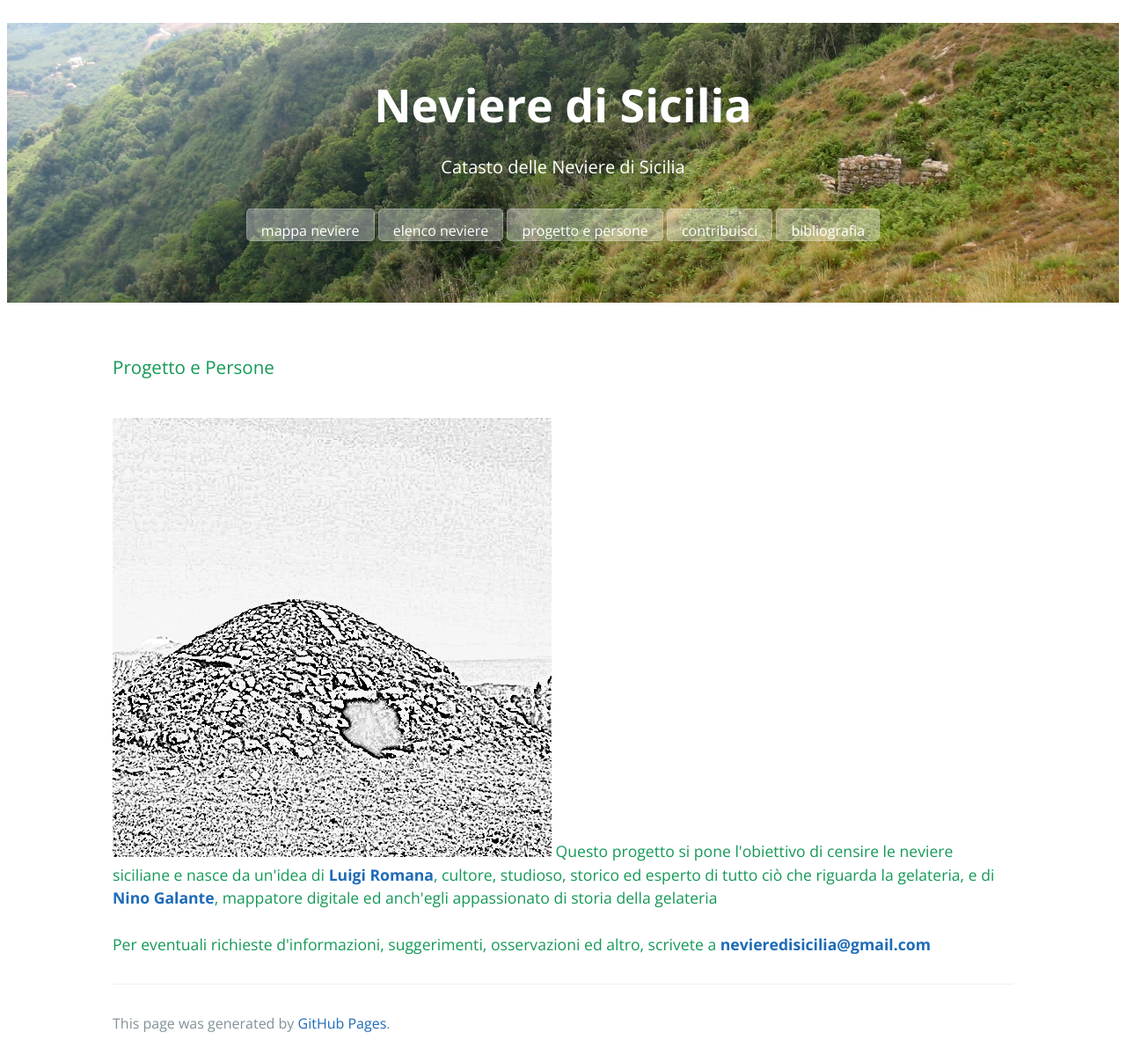
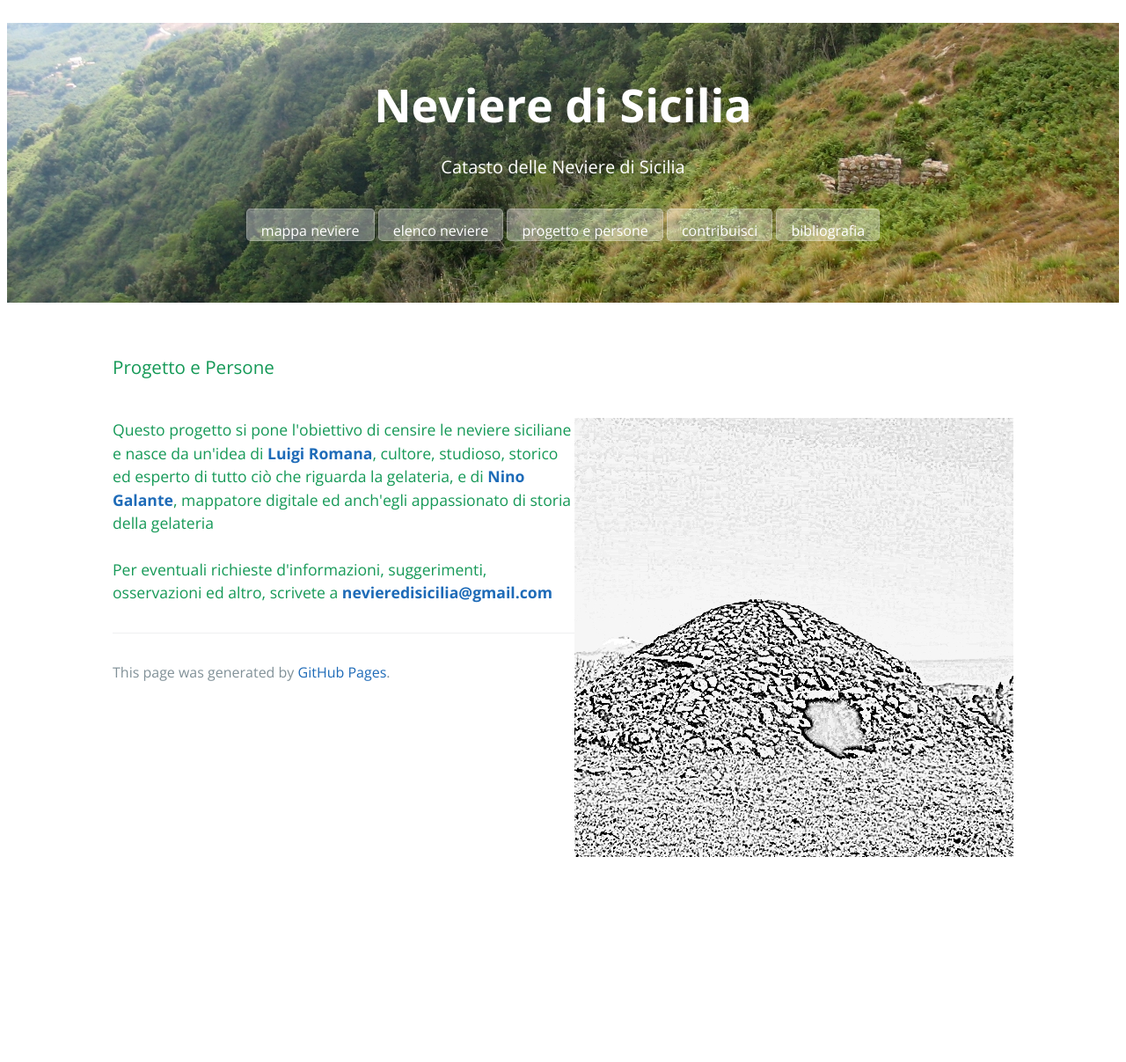
Before and after one commit to NeviereDiSicilia/nevieredisicilia.github.io, a Jekyll site: the page built from progetto.html, in a window 1280 px wide. Shown: the whole page at 88% size. Built offline with Jekyll 4.4.1, drawn with Linux system fonts in a browser that asks for light colours; after the commit the page ends 974 px from its top, so only the background shows below that.

Commit message:
Update progetto.html

```diff
--- a/progetto.html
+++ b/progetto.html
@@ -5,5 +5,5 @@
 ---
 <h3>Progetto e Persone</h3><br/>
 
-<img src="images/logo_neviere_di sicilia_r.jpg" /> Questo progetto si pone l'obiettivo di censire le neviere siciliane e nasce da un'idea di <a href="https://www.facebook.com/luigi.romana" target="_blank"><b>Luigi Romana</b></a>, cultore, studioso, storico ed esperto di tutto ciò che riguarda la gelateria, e di <a href="https://twitter.com/picomiles" target="_blank"><b>Nino Galante</b></a>, mappatore digitale ed anch'egli appassionato di storia della gelateria<br/><br/>
+<img src="images/logo_neviere_di sicilia_r.jpg" style="float: right;" /> Questo progetto si pone l'obiettivo di censire le neviere siciliane e nasce da un'idea di <a href="https://www.facebook.com/luigi.romana" target="_blank"><b>Luigi Romana</b></a>, cultore, studioso, storico ed esperto di tutto ciò che riguarda la gelateria, e di <a href="https://twitter.com/picomiles" target="_blank"><b>Nino Galante</b></a>, mappatore digitale ed anch'egli appassionato di storia della gelateria<br/><br/>
 Per eventuali richieste d'informazioni, suggerimenti, osservazioni ed altro, scrivete a <a href="mailto:nevieredisicilia@gmail.com" target="_blank"><b>nevieredisicilia@gmail.com</b></a>
```
